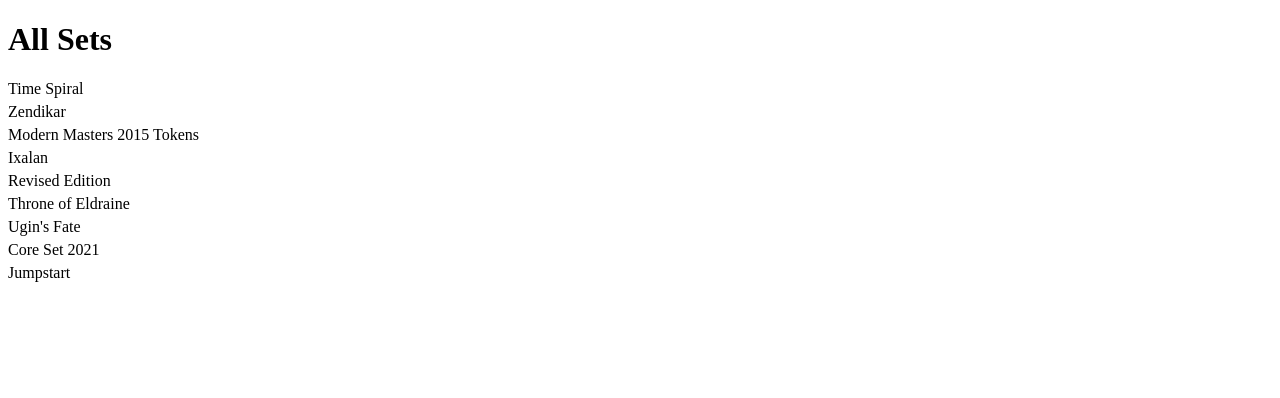
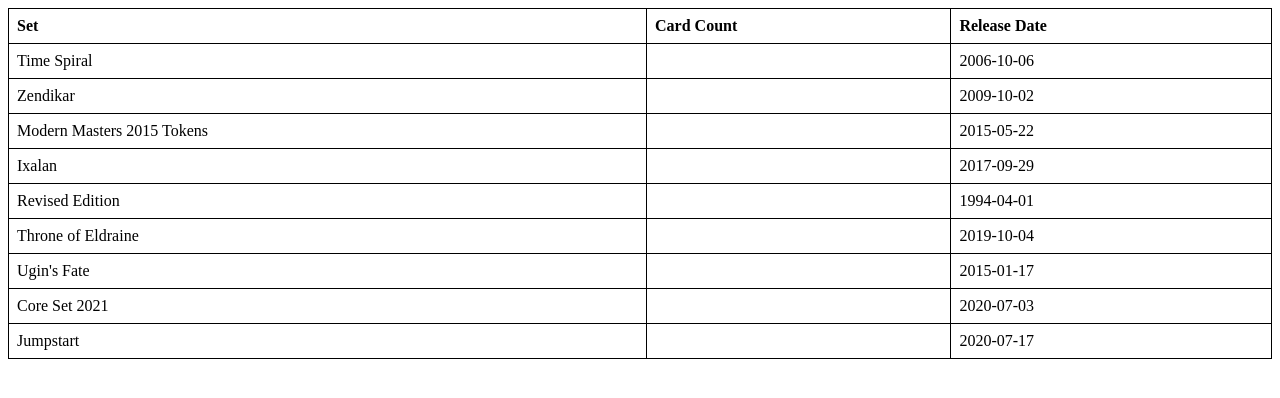
Before and after one commit to oomnik/magic, a plain HTML site: page allsets.html in a window 1280 px wide. Drawn offline with Linux system fonts and the light colour scheme.

Commit message:
Update allsets.html

```diff
--- a/allsets.html
+++ b/allsets.html
@@ -3,18 +3,28 @@
 <head>
     <title>Set Listing</title>
     <style>
-        ul {
-            list-style-type: none;
-            padding: 0;
+        table {
+            border-collapse: collapse;
+            width: 100%;
         }
-        li {
-            margin-bottom: 5px;
+        th, td {
+            border: 1px solid black;
+            padding: 8px;
+            text-align: left;
         }
     </style>
 </head>
 <body>
-    <h1>All Sets</h1>
-    <ul id="set-list"></ul>
+    <table>
+        <thead>
+            <tr>
+                <th>Set</th>
+                <th>Card Count</th>
+                <th>Release Date</th>
+            </tr>
+        </thead>
+        <tbody id="set-list"></tbody>
+    </table>
 
     <script>
         fetch('https://oomnik.github.io/magic/sample.json')
@@ -22,19 +32,36 @@
             .then(data => {
                 const sets = data;
 
-                // Get the set list element
+                // Get the set list tbody element
                 const setList = document.getElementById('set-list');
 
-                // Loop through sets and create list items
+                // Loop through sets and create table rows
                 for (const set of sets) {
-                    const listItem = document.createElement('li');
-                    listItem.textContent = set.set_name;
-                    setList.appendChild(listItem);
+                    const row = createTableRow(set);
+                    setList.appendChild(row);
                 }
             })
             .catch(error => {
                 console.error('Error fetching set data:', error);
             });
+
+        function createTableRow(set) {
+            const row = document.createElement('tr');
+
+            const setNameCell = document.createElement('td');
+            setNameCell.textContent = set.set_name;
+            row.appendChild(setNameCell);
+
+            const cardCountCell = document.createElement('td');
+            cardCountCell.textContent = set.card_count;
+            row.appendChild(cardCountCell);
+
+            const releaseDateCell = document.createElement('td');
+            releaseDateCell.textContent = set.released_at;
+            row.appendChild(releaseDateCell);
+
+            return row;
+        }
     </script>
 </body>
 </html>
```
